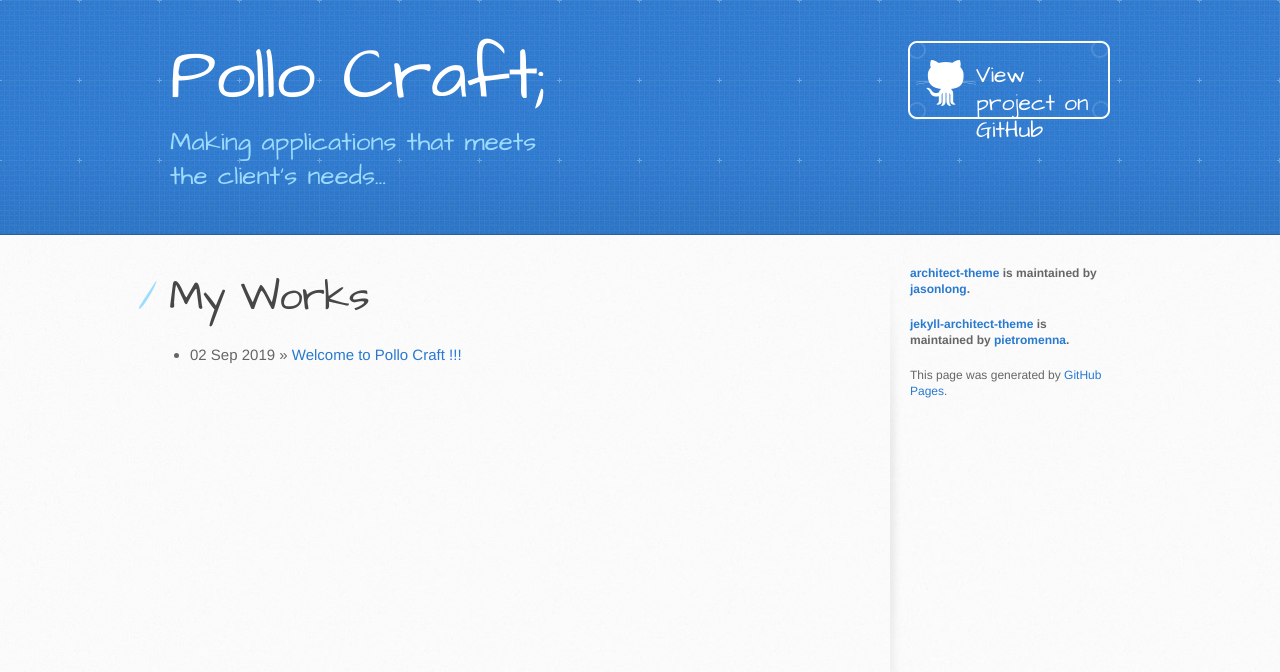
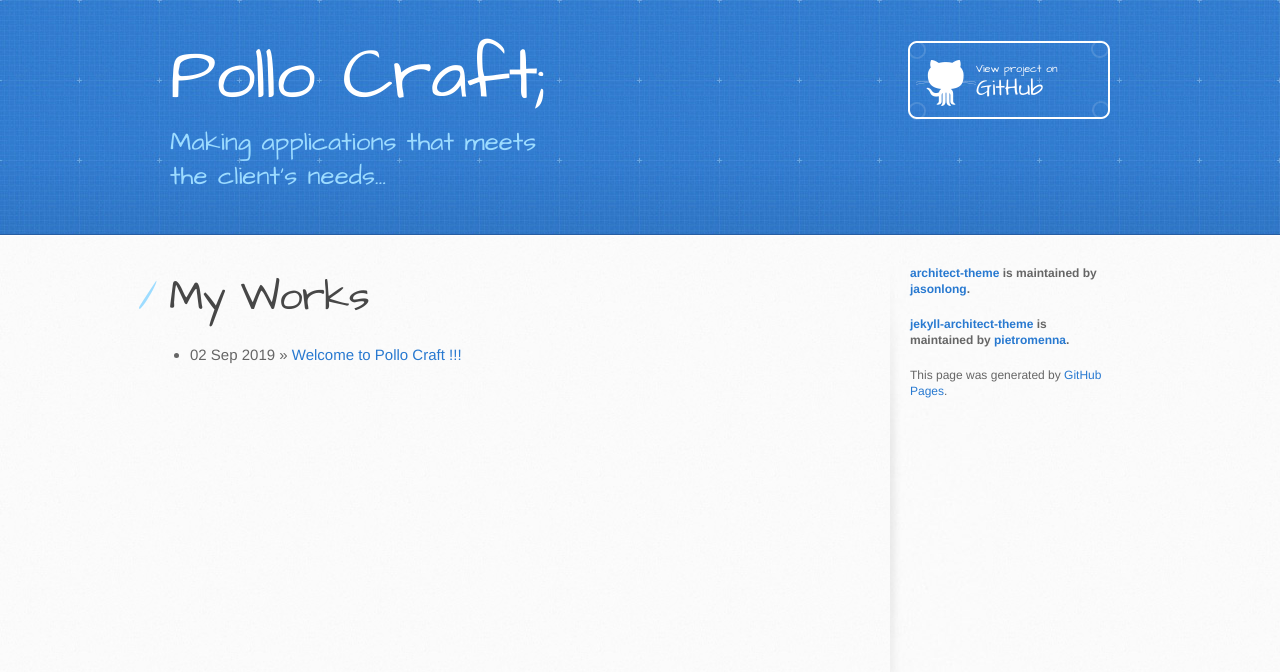
Before and after one commit to ecgrepollo/ecgrepollo.github.io, a Jekyll site: the page built from index.html, in a window 1280 px wide. Shown: the top 672 px of the page. Built offline with Jekyll 4.4.1, drawn with Linux system fonts in a browser that asks for light colours.

Commit message:
fix typo

```diff
--- a/_layouts/default.html
+++ b/_layouts/default.html
@@ -21,7 +21,7 @@
       <div class="inner">
         <h1> {{ site.name }} </h1>
         <h2>Making applications that meets<br> the client's needs...</h2>
-        <a href="https://github.com/ecgrepollo/ecgrepollo.github.io.git" class="button">View project on GitHub</a>
+        <a href="https://github.com/ecgrepollo/ecgrepollo.github.io.git" class="button"><small>View project on</small> GitHub</a>
       </div>
     </header>
 
```
